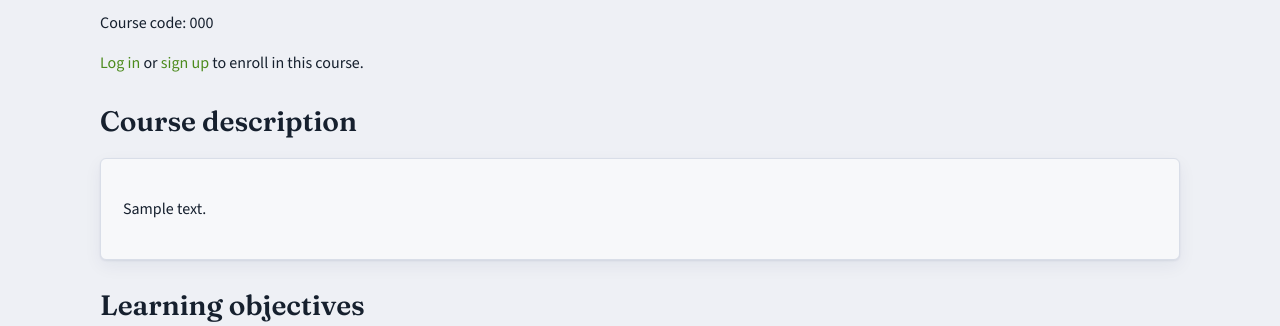
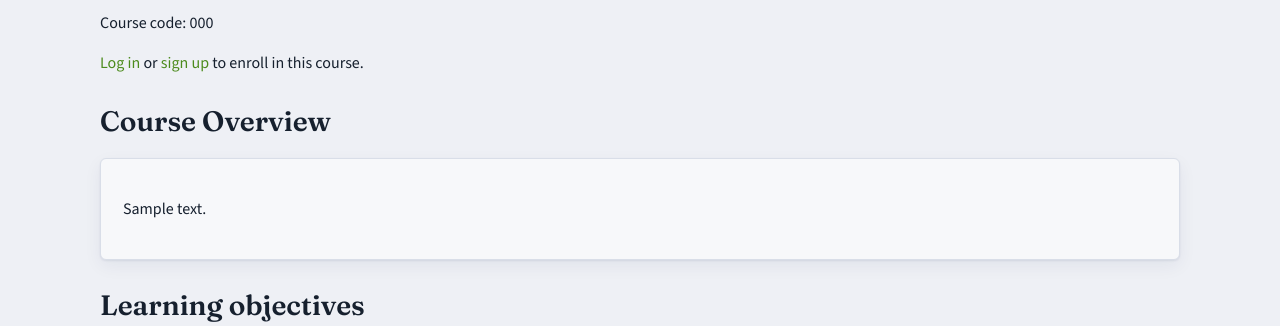
Before and after one commit to remikeks/project-sweep, a Django app: a page that uses templates/courses/course_detail.html in a window 1280 px wide. Shown: the part 275-601 px from the top of the page. Run offline with Django 5.2, Linux system fonts and the light colour scheme; tables that the repository leaves empty hold one stand-in row (values such as "Sample post"); parts of the project's set-up code (start-up, migrations or seed data) failed here and were passed over.

Commit message:
course overview

```diff
--- a/templates/courses/course_detail.html
+++ b/templates/courses/course_detail.html
@@ -43,7 +43,7 @@
   {% endif %}
 
   {% if course.description %}
-    <h2 style="margin-top:24px;">Course description</h2>
+    <h2 style="margin-top:24px;">Course Overview</h2>
     <div class="card">
       {{ course.description|linebreaks }}
     </div>
```
